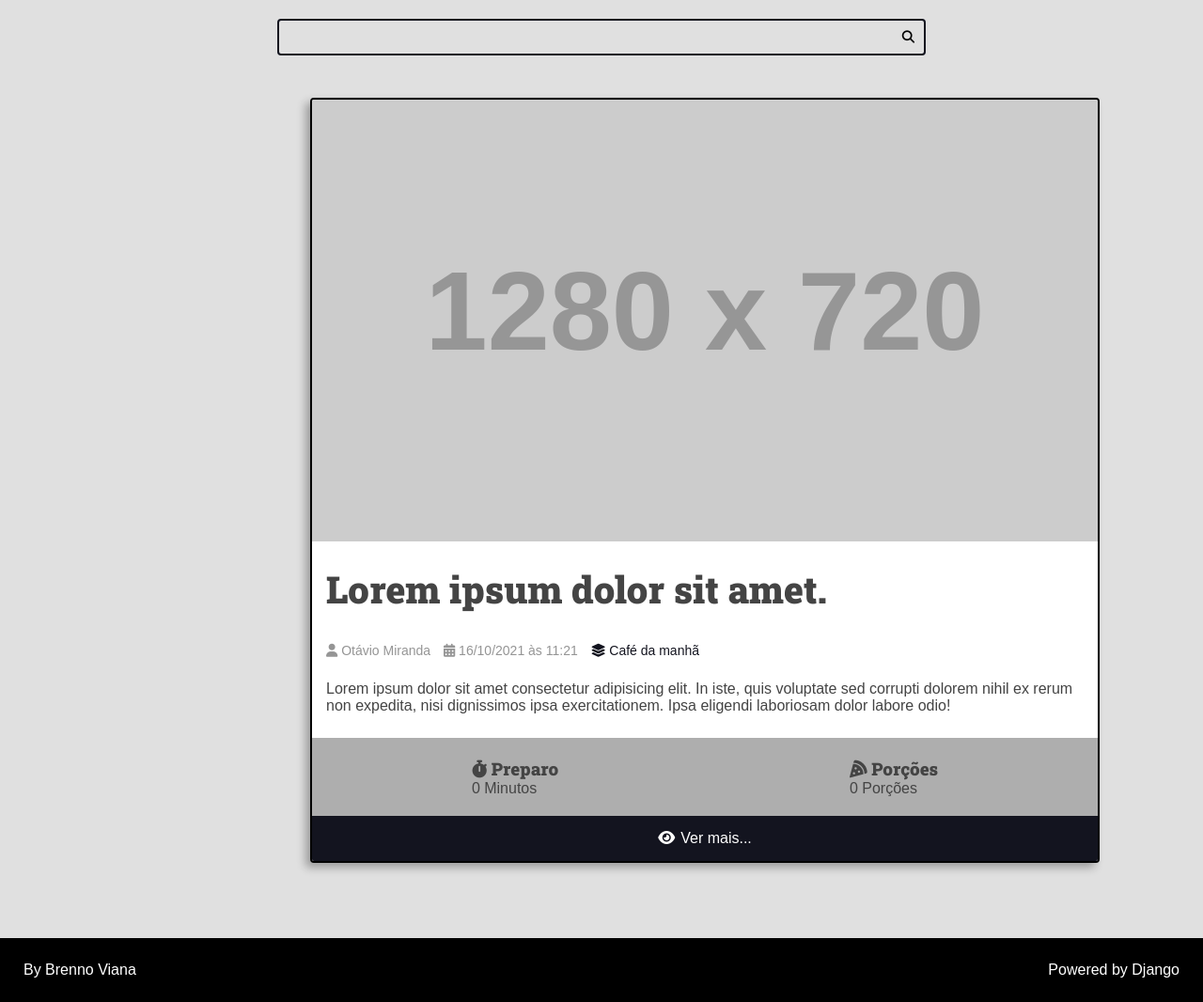
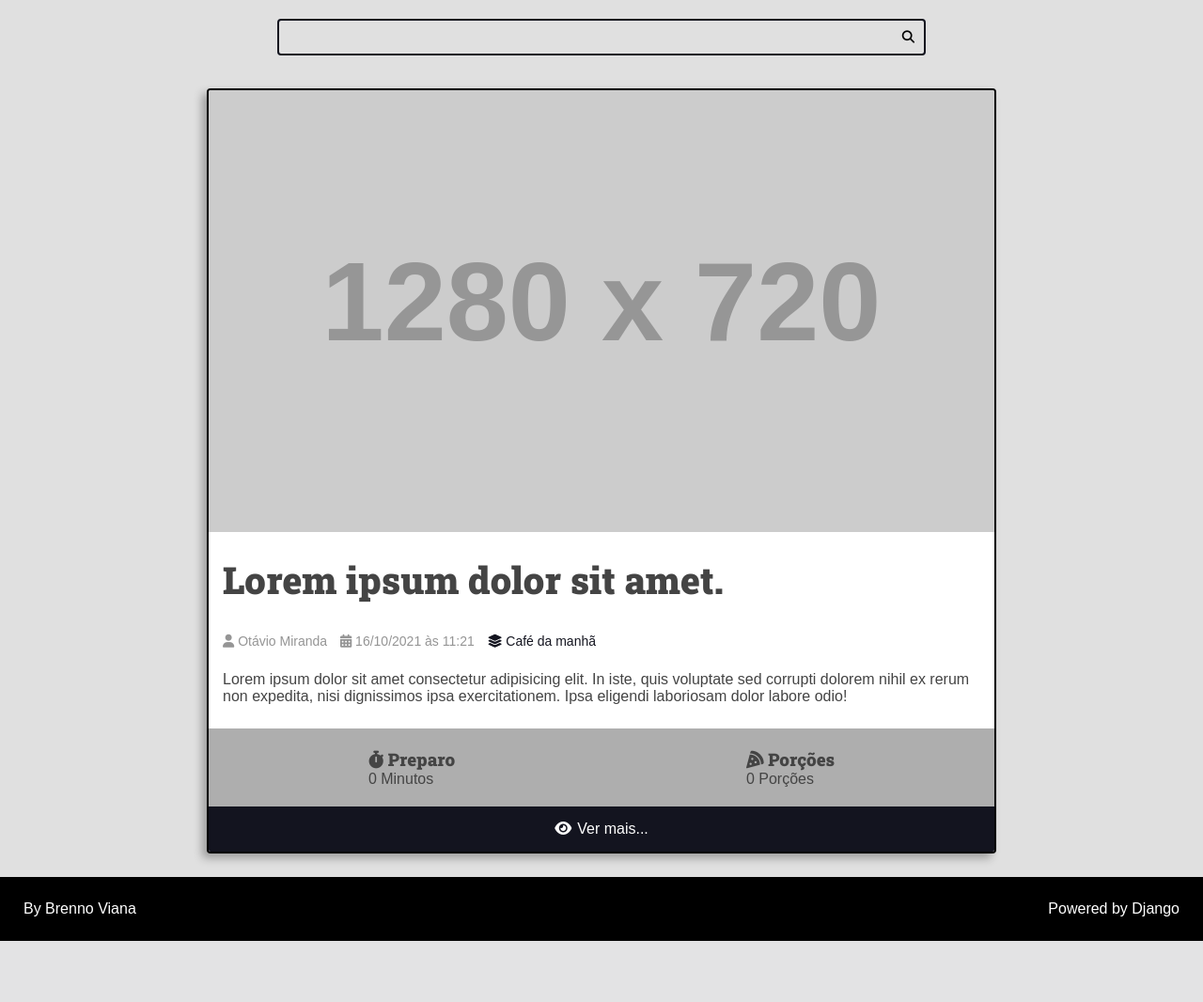
Before and after one commit to brennoviana/Projeto-Django, a Django app: page /recipes/1/ in a window 1280 px wide; the page is wider, and only the part inside the window is pictured. Shown: the part 133-1199 px from the top of that part at 94% size. After the commit the page ends 1134 px from the top of that part, so only its background shows below. Run offline with Django 4.2, Linux system fonts and the light colour scheme; grey boxes labelled with a size stand in for pictures from a placeholder-image service; some libraries are stand-ins or nearby versions.

Commit message:
mudanças

```diff
--- a/recipes/static/recipes/css/styles.css
+++ b/recipes/static/recipes/css/styles.css
@@ -164,7 +164,7 @@ body {
     transform: (1);
     transition: 300ms ease-in-out;
     overflow: hidden;
-    margin: 0 auto;
+
     margin-top: 30px;
     border: 2px solid black;
     margin-bottom: 55px;
@@ -174,7 +174,7 @@ body {
 
 }
 
-.list img {
+.list-item img {
     max-width: 100%;
 }
 
@@ -240,14 +240,16 @@ body {
     padding-right: 15px;
 }
 
-.container-list-detail .list{
-    grid-template-columns: auto;
-}
-.container-list-detail .list-item{
-    width: 840px;
+.list-detail{
+    margin-top: 35px;
 }
 
-.container-list-detail .list-item:hover{
+.list-detail .list-item{
+    width: 840px;
+    margin: auto;
+}
+
+.list-detail .list-item:hover{
     transform: scale(1);
     box-shadow: -5px 5px 10px rgb(0, 0, 0, .3);
 }
--- a/recipes/templates/recipes/pages/recipe-view.html
+++ b/recipes/templates/recipes/pages/recipe-view.html
@@ -1,11 +1,7 @@
 {% extends 'recipes/base-html/base.html' %}
-
 {% block title %}Receita{% endblock title %}receita
-
 {% block content %}
-        <div class='container-list-detail'>
-            <div class="list">
+        <div class='list-detail'>
                 {% include 'recipes/partials/body.html' %}
-            </div>
         </div>
 {% endblock content %}
```
